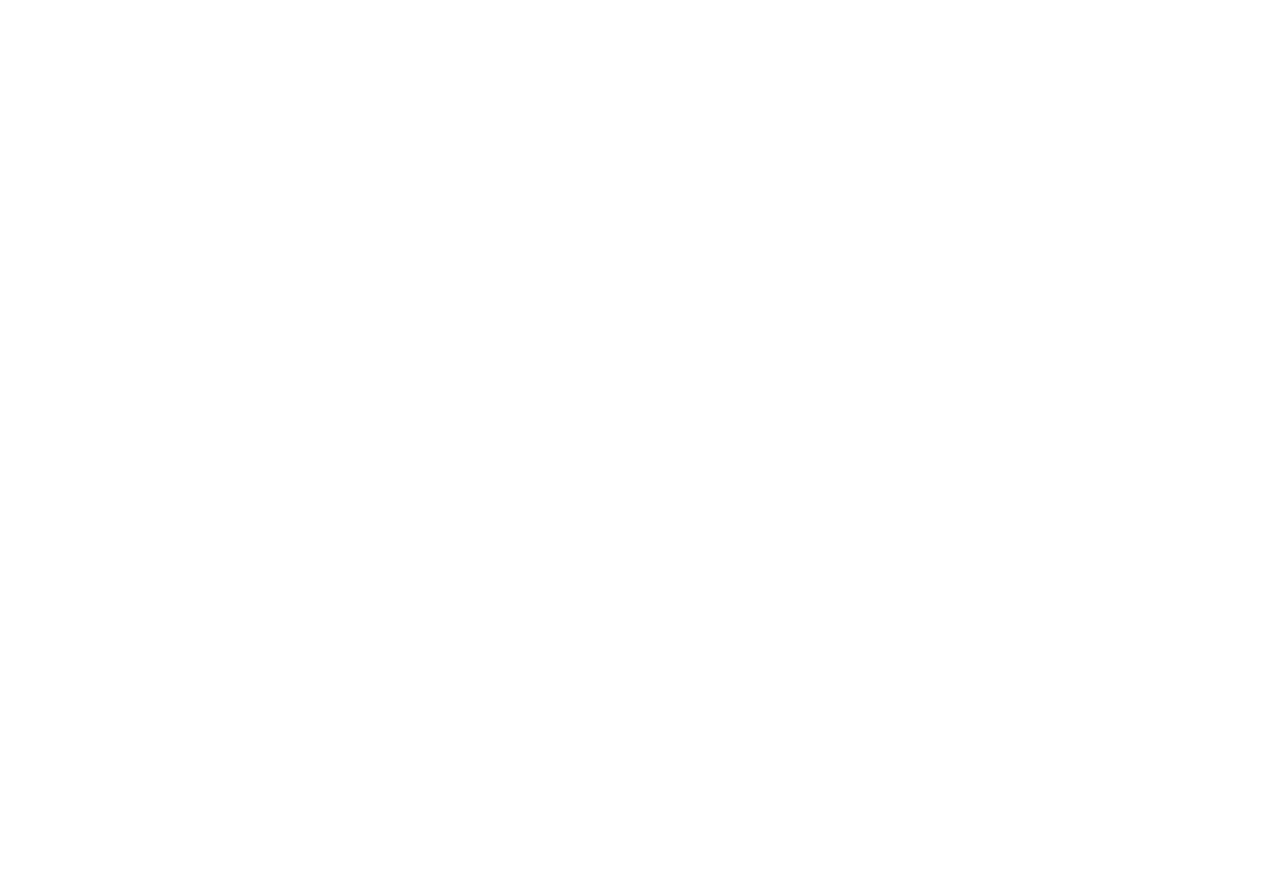
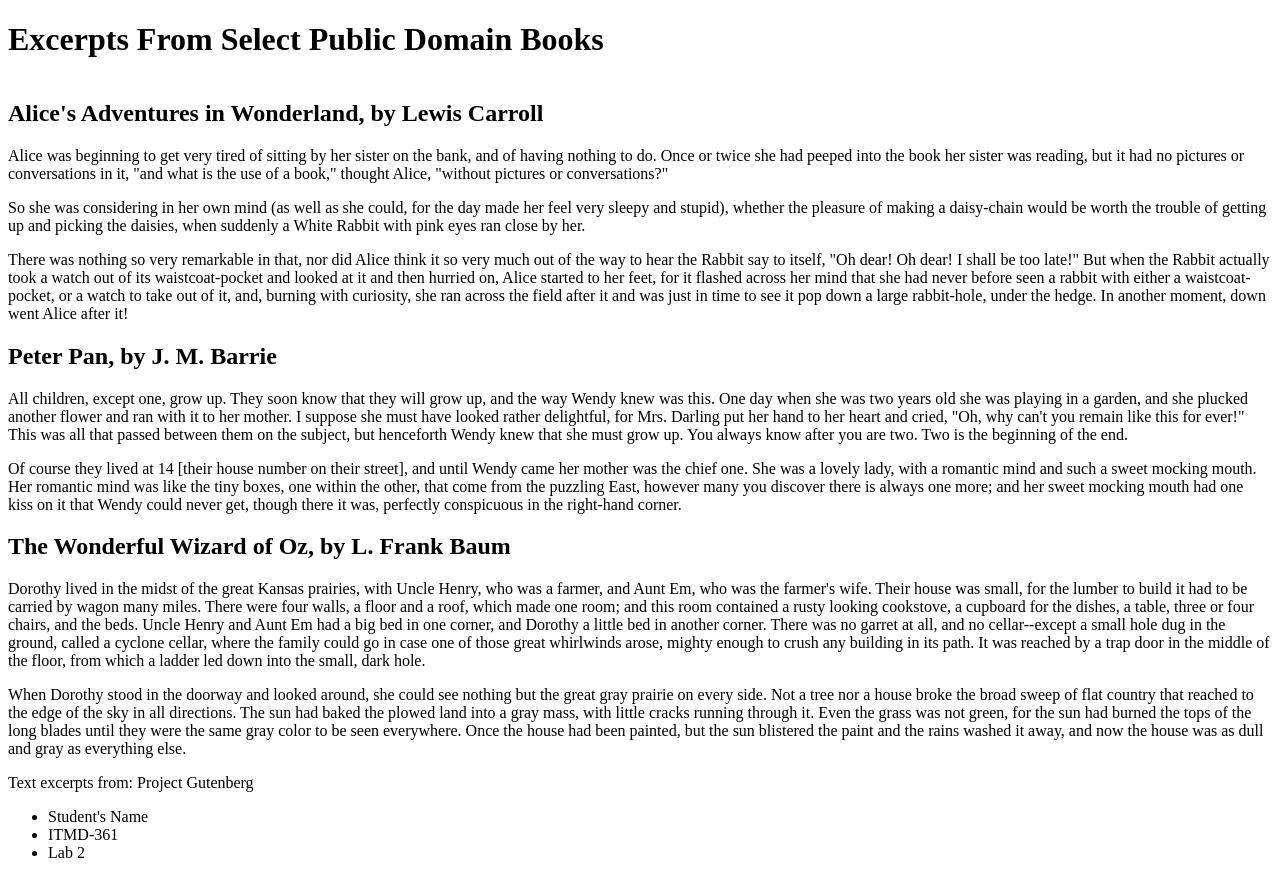
Before and after one commit to maylin0517/webdev_lab3, a plain HTML site: page index.html in a window 1280 px wide. Before the commit the page ends 800 px from the top, so only its background shows below. Drawn offline with Linux system fonts and the light colour scheme.

Commit message:
Updated index.html
+ content to body

```diff
--- a/index.html
+++ b/index.html
@@ -5,9 +5,24 @@
 	<title>Excerpts From Select Public Domain Books</title>
 </head>
 <body>
-	<h1></h1>
+	<h1>Excerpts From Select Public Domain Books</h1>
 	<table>
 	</table>
-	<h2></h2>
+	<h2>Alice's Adventures in Wonderland, by Lewis Carroll</h2>
+	<p>Alice was beginning to get very tired of sitting by her sister on the bank, and of having nothing to do. Once or twice she had peeped into the book her sister was reading, but it had no pictures or conversations in it, "and what is the use of a book," thought Alice, "without pictures or conversations?"</p>
+	<p>So she was considering in her own mind (as well as she could, for the day made her feel very sleepy and stupid), whether the pleasure of making a daisy-chain would be worth the trouble of getting up and picking the daisies, when suddenly a White Rabbit with pink eyes ran close by her.</p>
+	<p>There was nothing so very remarkable in that, nor did Alice think it so very much out of the way to hear the Rabbit say to itself, "Oh dear! Oh dear! I shall be too late!" But when the Rabbit actually took a watch out of its waistcoat-pocket and looked at it and then hurried on, Alice started to her feet, for it flashed across her mind that she had never before seen a rabbit with either a waistcoat-pocket, or a watch to take out of it, and, burning with curiosity, she ran across the field after it and was just in time to see it pop down a large rabbit-hole, under the hedge. In another moment, down went Alice after it!</p>
+	<h2>Peter Pan, by J. M. Barrie</h2>
+	<p>All children, except one, grow up. They soon know that they will grow up, and the way Wendy knew was this. One day when she was two years old she was playing in a garden, and she plucked another flower and ran with it to her mother. I suppose she must have looked rather delightful, for Mrs. Darling put her hand to her heart and cried, "Oh, why can't you remain like this for ever!" This was all that passed between them on the subject, but henceforth Wendy knew that she must grow up. You always know after you are two. Two is the beginning of the end.</p>
+	<p>Of course they lived at 14 [their house number on their street], and until Wendy came her mother was the chief one. She was a lovely lady, with a romantic mind and such a sweet mocking mouth. Her romantic mind was like the tiny boxes, one within the other, that come from the puzzling East, however many you discover there is always one more; and her sweet mocking mouth had one kiss on it that Wendy could never get, though there it was, perfectly conspicuous in the right-hand corner.</p>
+	<h2>The Wonderful Wizard of Oz, by L. Frank Baum</h2>
+	<p>Dorothy lived in the midst of the great Kansas prairies, with Uncle Henry, who was a farmer, and Aunt Em, who was the farmer's wife.  Their house was small, for the lumber to build it had to be carried by wagon many miles.  There were four walls, a floor and a roof, which made one room; and this room contained a rusty looking cookstove, a cupboard for the dishes, a table, three or four chairs, and the beds.  Uncle Henry and Aunt Em had a big bed in one corner, and Dorothy a little bed in another corner.  There was no garret at all, and no cellar--except a small hole dug in the ground, called a cyclone cellar, where the family could go in case one of those great whirlwinds arose, mighty enough to crush any building in its path.  It was reached by a trap door in the middle of the floor, from which a ladder led down into the small, dark hole.</p>
+	<p>When Dorothy stood in the doorway and looked around, she could see nothing but the great gray prairie on every side.  Not a tree nor a house broke the broad sweep of flat country that reached to the edge of the sky in all directions.  The sun had baked the plowed land into a gray mass, with little cracks running through it.  Even the grass was not green, for the sun had burned the tops of the long blades until they were the same gray color to be seen everywhere.  Once the house had been painted, but the sun blistered the paint and the rains washed it away, and now the house was as dull and gray as everything else.</p>
+	<p>Text excerpts from: Project Gutenberg</p>
+	<ul>
+		<li>Student's Name</li>
+		<li>ITMD-361</li>
+		<li>Lab 2</li>
+	</ul>
 </body>
 </html>
```
